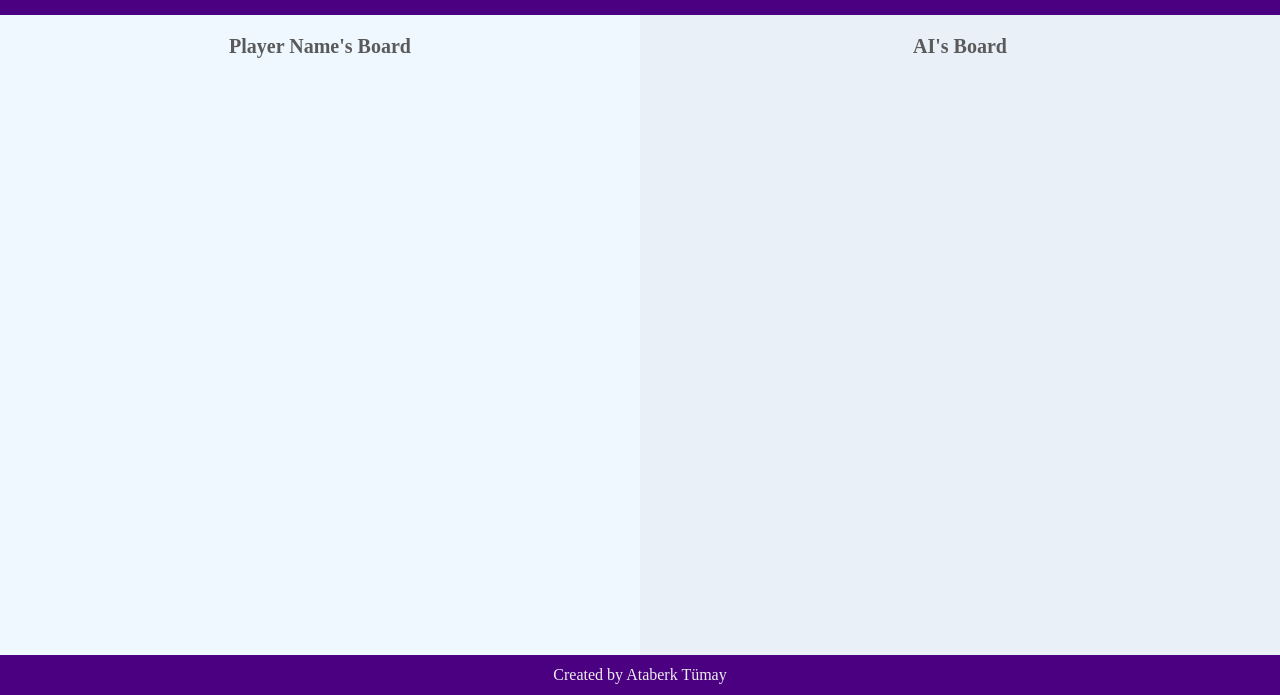
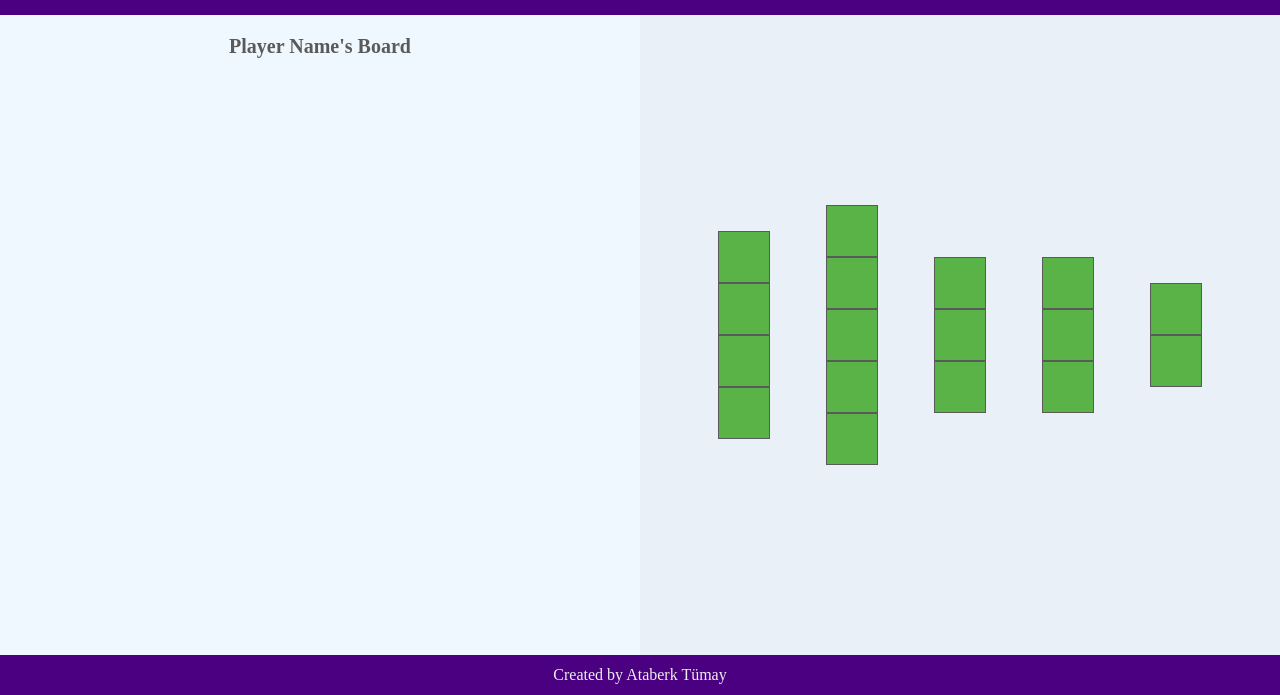
Before and after one commit to EmptyBox12/battleship, a plain HTML site: page index.html in a window 1280 px wide. Shown: the part 105-800 px from the top of the page. Drawn offline with Linux system fonts and the light colour scheme.

Commit message:
can drag and add ships

```diff
--- a/index.html
+++ b/index.html
@@ -17,6 +17,35 @@
       <p>Player Name's Board</p>
       <div class="playerBoard"></div>
     </div>
+    <div  class="addShips">
+      <div class="ship" id="battleship" draggable="true">
+        <div class="block"></div>
+        <div class="block"></div>
+        <div class="block"></div>
+        <div class="block"></div>
+      </div>
+      <div class="ship" id="carrier" draggable="true">
+        <div class="block"></div>
+        <div class="block"></div>
+        <div class="block"></div>
+        <div class="block"></div>
+        <div class="block"></div>
+      </div>
+      <div class="ship" id="submarine" draggable="true">
+        <div class="block"></div>
+        <div class="block"></div>
+        <div class="block"></div>
+      </div>
+      <div class="ship" id="destroyer" draggable="true">
+        <div class="block"></div>
+        <div class="block"></div>
+        <div class="block"></div>
+      </div>
+      <div class="ship" id="patrolboat" draggable="true">
+        <div class="block"></div>
+        <div class="block"></div>
+      </div>
+    </div>
     <div class="aiSide">
       <p>AI's Board</p>
       <div class="aiBoard"></div>
--- a/style.css
+++ b/style.css
@@ -33,7 +33,25 @@ body{
 .aiSide{
   width: 50vw;
   background-color: rgb(233, 240, 247);
+  display: none;
 }
+.addShips{
+  width: 50vw;
+  background-color: rgb(233, 240, 247);
+  display: flex;
+  box-sizing: border-box;
+  padding: 50px;
+  align-items: center;
+  justify-content: space-around;
+}
+
+.block{
+  background-color: rgb(89, 179, 71);
+  width: 50px;
+  height: 50px;
+  border: #5A5A5A solid 1px;
+}
+
 .playerBoard, .aiBoard{
   width: 35vw;
   height: 65vh;
```
